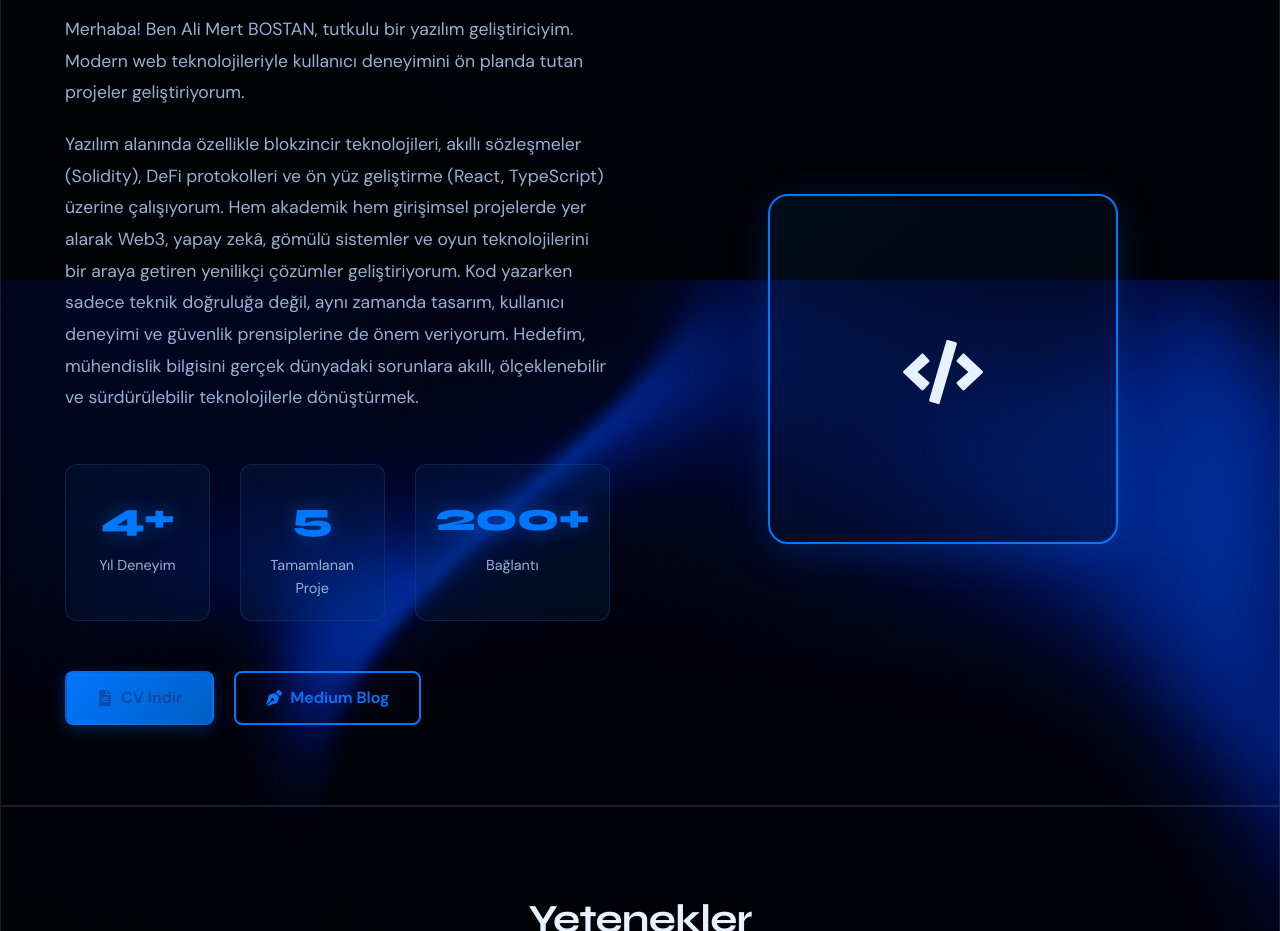
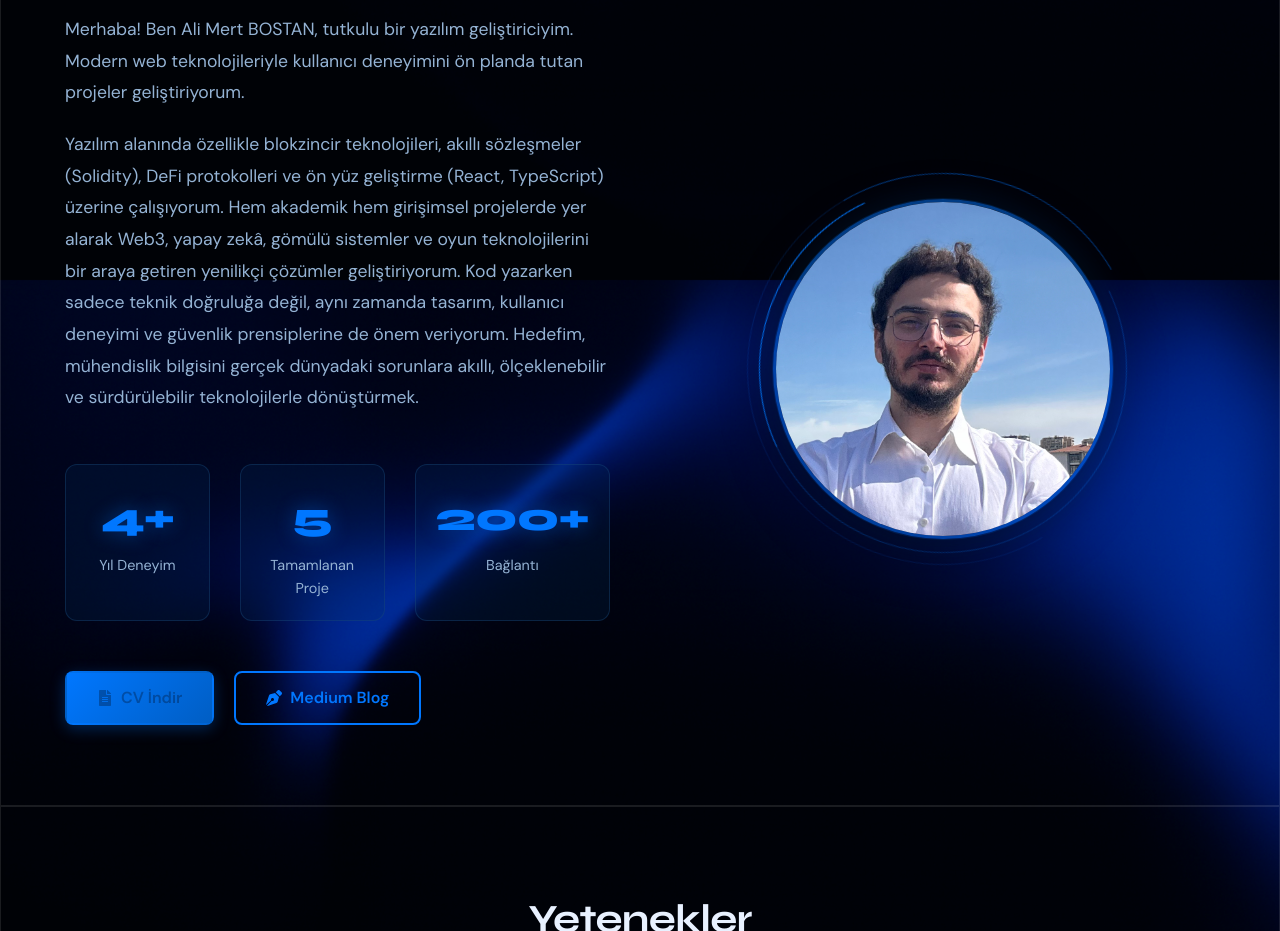
Before and after one commit to AliMertBOSTAN/portfolio, a React (Vite) app: page / in a window 1280 px wide. Shown: the part 1000-1931 px from the top of the page. Built offline with nearby package versions, Linux system fonts and the light colour scheme.

Commit message:
feat: update About component with new photo frame design and animations; replace image placeholder with profile photo

```diff
--- a/src/components/About.css
+++ b/src/components/About.css
@@ -110,49 +110,80 @@
   align-items: center;
 }
 
-.image-placeholder {
-  width: 350px;
-  height: 350px;
-  background: linear-gradient(135deg, var(--bg-card), var(--bg-dark));
-  border-radius: 20px;
-  display: flex;
-  justify-content: center;
-  align-items: center;
-  border: 2px solid var(--blue-primary);
-  box-shadow: 0 10px 40px rgba(0, 119, 255, 0.2);
+/* ── Photo frame ─────────────────────────────────────────── */
+.photo-frame {
   position: relative;
-  overflow: hidden;
+  width: 340px;
+  height: 340px;
+  flex-shrink: 0;
 }
 
-.image-placeholder::before {
-  content: '';
+/* Rotating outer ring */
+.photo-ring {
   position: absolute;
-  top: -50%;
-  left: -50%;
-  width: 200%;
-  height: 200%;
-  background: linear-gradient(
-    45deg,
-    transparent,
-    rgba(0, 119, 255, 0.1),
-    transparent
-  );
-  transform: rotate(45deg);
-  animation: shimmer 3s infinite;
+  border-radius: 50%;
+  border: 1.5px solid transparent;
+  pointer-events: none;
 }
 
-@keyframes shimmer {
-  0% {
-    transform: translateX(-100%) translateY(-100%) rotate(45deg);
-  }
-  100% {
-    transform: translateX(100%) translateY(100%) rotate(45deg);
-  }
+.photo-ring-1 {
+  inset: -14px;
+  border-color: rgba(0, 119, 255, 0.35);
+  border-top-color: var(--blue-primary);
+  border-right-color: transparent;
+  animation: spin-ring 8s linear infinite;
 }
 
-.image-icon {
-  font-size: 8rem;
+.photo-ring-2 {
+  inset: -26px;
+  border-color: rgba(0, 119, 255, 0.15);
+  border-bottom-color: rgba(0, 119, 255, 0.5);
+  border-left-color: transparent;
+  animation: spin-ring 14s linear infinite reverse;
+}
+
+@keyframes spin-ring {
+  to { transform: rotate(360deg); }
+}
+
+/* Background glow */
+.photo-glow {
+  position: absolute;
+  inset: 0;
+  border-radius: 50%;
+  background: radial-gradient(circle, rgba(0, 119, 255, 0.18) 0%, transparent 70%);
+  animation: pulse-glow 4s ease-in-out infinite;
+  pointer-events: none;
+}
+
+@keyframes pulse-glow {
+  0%, 100% { opacity: 0.6; transform: scale(1); }
+  50%       { opacity: 1;   transform: scale(1.06); }
+}
+
+/* The photo itself */
+.profile-photo {
+  width: 100%;
+  height: 100%;
+  object-fit: cover;
+  border-radius: 50%;
+  border: 3px solid rgba(0, 119, 255, 0.5);
+  box-shadow:
+    0 0 0 1px rgba(0, 119, 255, 0.15),
+    0 16px 48px rgba(0, 0, 0, 0.5),
+    0 0 40px rgba(0, 119, 255, 0.15);
+  display: block;
+  position: relative;
   z-index: 1;
+  transition: transform 0.4s ease, box-shadow 0.4s ease;
+}
+
+.photo-frame:hover .profile-photo {
+  transform: scale(1.03);
+  box-shadow:
+    0 0 0 1px rgba(0, 119, 255, 0.3),
+    0 20px 60px rgba(0, 0, 0, 0.55),
+    0 0 60px rgba(0, 119, 255, 0.25);
 }
 
 @media (max-width: 968px) {
@@ -162,16 +193,24 @@
   }
 
   .about-stats {
-    grid-template-columns: 1fr;
-    gap: 20px;
+    grid-template-columns: repeat(3, 1fr);
+    gap: 16px;
   }
 
-  .image-placeholder {
-    width: 280px;
-    height: 280px;
+  .photo-frame {
+    width: 240px;
+    height: 240px;
+  }
+}
+
+@media (max-width: 480px) {
+  .about-stats {
+    grid-template-columns: 1fr;
+    gap: 14px;
   }
 
-  .image-icon {
-    font-size: 6rem;
+  .photo-frame {
+    width: 200px;
+    height: 200px;
   }
 }
--- a/src/components/About.jsx
+++ b/src/components/About.jsx
@@ -1,5 +1,5 @@
 import React from 'react'
-import { FaFileAlt, FaPenNib, FaCode } from 'react-icons/fa'
+import { FaFileAlt, FaPenNib } from 'react-icons/fa'
 import { useLanguage } from '../contexts/LanguageContext'
 import './About.css'
 
@@ -42,8 +42,15 @@ function About() {
           </div>
         </div>
         <div className="about-image">
-          <div className="image-placeholder">
-            <div className="image-icon"><FaCode style={{ fontSize: '5rem' }} /></div>
+          <div className="photo-frame">
+            <div className="photo-ring photo-ring-1" />
+            <div className="photo-ring photo-ring-2" />
+            <div className="photo-glow" />
+            <img
+              src="/image.png"
+              alt="Ali Mert BOSTAN"
+              className="profile-photo"
+            />
           </div>
         </div>
       </div>
```
Also changed, not shown: public/image.png (added).
